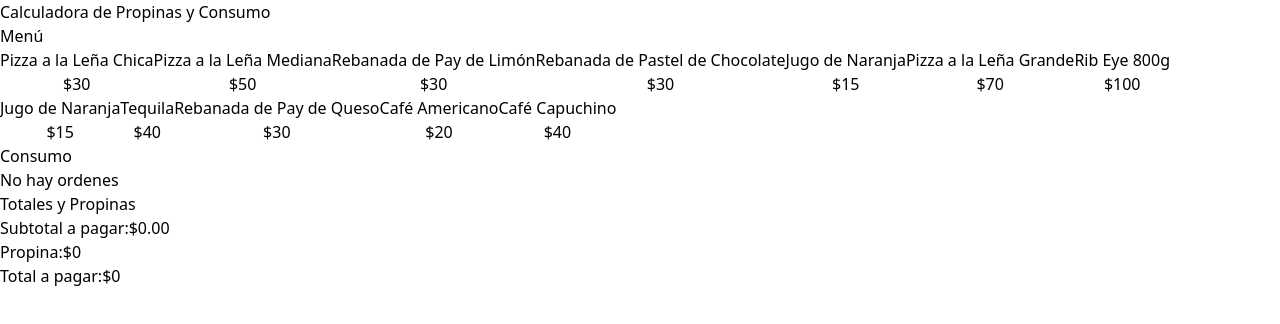
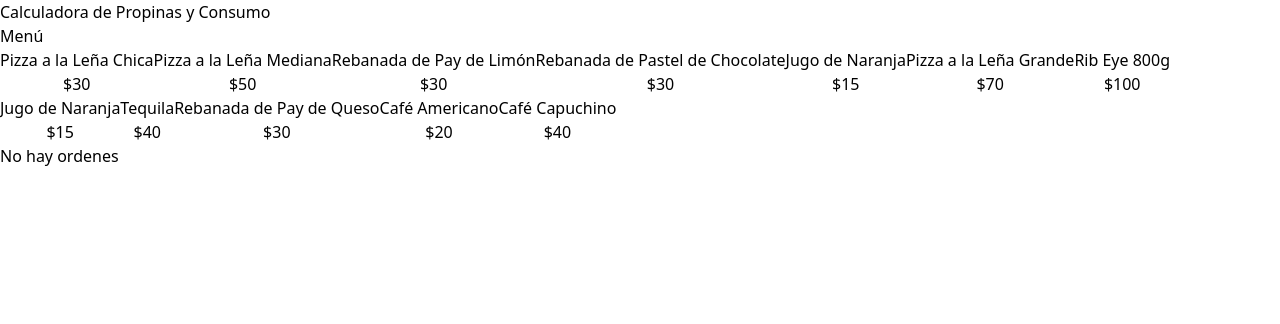
Before and after one commit to ppagano91/calculadora-propina, a React (Vite) app: page / in a window 1280 px wide. Shown: the top 324 px of the page. Built offline with nearby package versions, Linux system fonts and the light colour scheme.

Commit message:
Cálculo de Propina y Total del pedido

```diff
--- a/src/App.tsx
+++ b/src/App.tsx
@@ -4,10 +4,11 @@ import { OrderItem } from "./types"
 import OrderTotals from "./components/OrderTotals"
 import useOrder from "./hooks/useOrder"
 import OrderContents from "./components/OrderContents";
+import TipPercentageForm from "./components/TipPercentageForm"
 
 function App() {
 
-  const {order, addItem, removeItem } = useOrder();
+  const {order, tip, setTip, addItem, removeItem, placeOrder } = useOrder();
 
   return (
     <>
@@ -29,8 +30,17 @@ function App() {
       </div>
 
       <div className="border border-dashed border-slate-300 p-5 rounded-lg space-y-10">
-          <OrderContents order={order} removeItem={removeItem}/>
-          <OrderTotals order={order}/>
+        {order.length > 0 ?
+          <>
+            <OrderContents order={order} removeItem={removeItem}/>
+            <TipPercentageForm setTip={setTip} tip={tip}/>
+            <OrderTotals order={order} tip={tip} placeOrder={placeOrder}/>
+          </>
+          :
+          (
+            <p className="text-center">No hay ordenes</p>
+          )
+      }
       </div>
 
     </main>
--- a/src/components/OrderContents.tsx
+++ b/src/components/OrderContents.tsx
@@ -12,10 +12,7 @@ const OrderContents = ({order, removeItem}: OrderContentsProps) => {
     <div>
         <h2 className='font-black text-4xl'>Consumo</h2>
         <div className="space-y-3 mt-10">
-            {order.length === 0 ?
-                <p className="text-center">No hay ordenes</p>
-            : (
-                order.map(item => (
+            {order.map(item => (
                     <div key={item.id} className="flex justify-between items-center border-t border-gray-200 py-5 last-of-type:border-b">
                         <div>
                             <p className="text-lg">{item.name} - Precio Unidad: {formatCurrency(item.price)}</p>
@@ -27,7 +24,6 @@ const OrderContents = ({order, removeItem}: OrderContentsProps) => {
                         <button className="bg-red-600 h-8 w-8 rounded-full text-white font-black" onClick={()=>removeItem(item.id)}>X</button>
                     </div>
                 ))
-            )
             }
         </div>
     </div>
--- a/src/components/OrderTotals.tsx
+++ b/src/components/OrderTotals.tsx
@@ -3,31 +3,40 @@ import { OrderItem } from "../types"
 import { formatCurrency } from "../helpers"
 
 type OrderTotalsProps = {
-    order: OrderItem[]
+    order: OrderItem[],
+    tip: number,
+    placeOrder: () => void
 }
 
-const OrderTotals = ({ order }: OrderTotalsProps) => {
+const OrderTotals = ({ order, tip, placeOrder }: OrderTotalsProps) => {
 
     const subtotalAmount = useMemo(() => {
         return order.reduce((total, item) => total + (item.quantity * item.price), 0)
     }, [order])
+
+    const tipAmount = useMemo(()=>{ return subtotalAmount * tip }, [tip, order]);
+    const totalAmount = useMemo(()=>{ return subtotalAmount + tipAmount }, [tip, order]);
     return (
         <>
             <div className="space-y-3">
                 <h2 className="font-black text-2xl">Totales y Propinas</h2>
-            <p>Subtotal a pagar:{''}
+                <p>Subtotal a pagar:{' '}
                     <span className="font-bold">{formatCurrency(subtotalAmount)}</span>
                 </p>
 
-            <p>Propina:{''}
-                <span className="font-bold">$0</span>
+                <p>Propina:{' '}
+                    <span className="font-bold">{formatCurrency(tipAmount)}</span>
                 </p>
 
-            <p>Total a pagar:{''}
-                <span className="font-bold">$0</span>
+                <p>Total a pagar:{' '}
+                    <span className="font-bold">{formatCurrency(totalAmount)}</span>
                 </p>
             </div>
-        <button className=""></button>
+            <button
+                className="w-full bg-black p-3 uppercase text-white font-bold mt-10 disabled:opacity-10"
+                disabled={totalAmount===0}
+                onClick={placeOrder}
+                >Guardar Orden</button>
         </>
     )
 }
--- /dev/null
+++ b/src/components/TipPercentageForm.tsx
@@ -0,0 +1,69 @@
+import type { Dispatch, SetStateAction } from "react"
+
+const tipOptions = [
+    {
+        id: 'tip-0',
+        value: 0.00,
+        label: '0%'
+    },
+    {
+        id: 'tip-5',
+        value: .05,
+        label: '5%'
+    },
+    {
+        id: 'tip-10',
+        value: .10,
+        label: '10%'
+    },
+    {
+        id: 'tip-20',
+        value: .20,
+        label: '20%'
+    },
+    {
+        id: 'tip-30',
+        value: .30,
+        label: '30%'
+    },
+    {
+        id: 'tip-40',
+        value: .40,
+        label: '40%'
+    },
+    {
+        id: 'tip-50',
+        value: .50,
+        label: '50%'
+    },
+  ]
+
+type TipPercentageFormProps ={
+    setTip: Dispatch<SetStateAction<number>>,
+    tip: number
+}
+
+const TipPercentageForm = ({setTip, tip}:TipPercentageFormProps) => {
+  return (
+    <div>
+        <h3 className="font-black text-2xl">Propina:</h3>
+        <form>
+            {tipOptions.map(tipOption =>(
+                <div key={tipOption.id} className="flex gap-2">
+                    <input
+                        type="radio"
+                        id={tipOption.id}
+                        name="tip"
+                        value={tipOption.value}
+                        onChange={e => setTip(Number(e.target.value))}
+                        checked={tipOption.value === tip}
+                        />
+                    <label htmlFor={tipOption.id}>{tipOption.label}</label>
+                </div>
+            ))}
+        </form>
+    </div>
+  )
+}
+
+export default TipPercentageForm
--- a/src/hooks/useOrder.ts
+++ b/src/hooks/useOrder.ts
@@ -3,6 +3,7 @@ import { MenuItem, OrderItem } from "../types";
 
 export default function useOrder(){
     const [order, setOrder] = useState<OrderItem[]>([]);
+    const [tip, setTip] = useState(0)
 
     const addItem = (item: MenuItem) => {
         const itemExist = order.find(orderItem => orderItem.id === item.id);
@@ -19,9 +20,18 @@ export default function useOrder(){
         setOrder(order.filter(item => item.id !== id))
     }
 
+    const placeOrder = () => {
+        console.log('Guardando...');
+        setOrder([]);
+        setTip(0);
+    }
+
     return{
         order,
+        tip,
+        setTip,
         addItem,
-        removeItem
+        removeItem,
+        placeOrder
     }
 }
```
Lines whose indentation alone changed are shown as unchanged.
